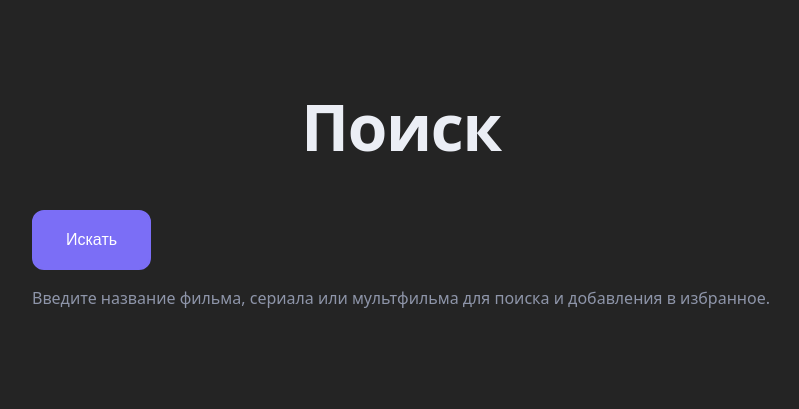
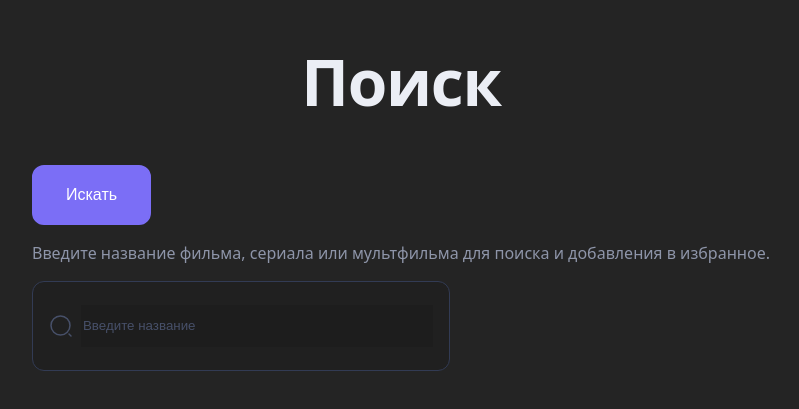
Before and after one commit to kkozhelin/react-project-1, a React (Vite) app: page / in a window 1280 px wide. Shown: the part 215-624 px from the top of the page, without its empty margins (239-1038 px from the left). Built offline with nearby package versions, Linux system fonts and the light colour scheme.

Commit message:
добавил инпут

```diff
--- a/src/App.jsx
+++ b/src/App.jsx
@@ -3,6 +3,7 @@ import './App.css'
 import Button from './components/Button/Button.jsx';
 import Title from './components/Title/Title.jsx';
 import Description from "./components/Description/Description.jsx";
+import Input from "./components/input/Input.jsx";
 
 function App() {
     const saveChange = () => {
@@ -14,6 +15,7 @@ function App() {
         <Title>Поиск</Title>
         <Button onClick={ saveChange }>Искать</Button>
         <Description>Введите название фильма, сериала или мультфильма для поиска и добавления в избранное.</Description>
+        <Input placeholder='Введите название' showIcon={true}/>
     </>
   )
 }
--- /dev/null
+++ b/src/components/input/Input.css
@@ -0,0 +1,36 @@
+.inputWrapper {
+    display: flex;
+    align-items: center;
+    width: 384px;
+    height: 64px;
+    gap: 8px;
+    opacity: 1;
+    border-radius: 12px;
+    padding: 12px 16px;
+    border: 1px solid #323B54;
+    background-color: rgba(0, 0, 0, 0.1);
+}
+
+.icon {
+    display: none;
+    width: 24px;
+    height: 24px;
+    font-size: 16px;
+}
+
+.icon._show {
+    display: block;
+}
+
+.input {
+    width: 100%;
+    height: 40px;
+    color: #767E94;
+    background-color: rgba(0, 0, 0, 0.1);
+    border: none;
+    outline: none;
+}
+
+.input::placeholder {
+    color: #475069;
+}
--- /dev/null
+++ b/src/components/input/Input.jsx
@@ -0,0 +1,14 @@
+import './Input.css';
+
+const PLACEHOLDER = 'Введите название';
+function Input({ showIcon, placeholder, onChange }) {
+    return (
+        <div className='inputWrapper'>
+            <img className={showIcon ? 'icon _show' : 'icon'} src='/search.svg' alt='search' />
+            <input className='input' placeholder={placeholder} onChange={onChange} type="text"/>
+        </div>
+
+    )
+}
+
+export default Input;
```
Also changed, not shown: public/search.svg (added).
